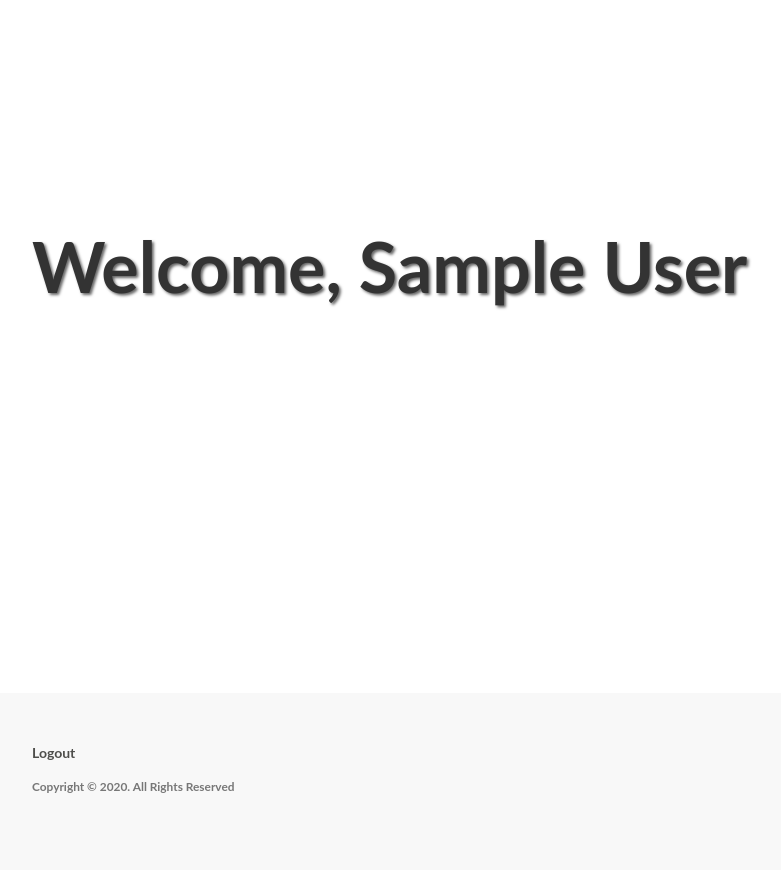
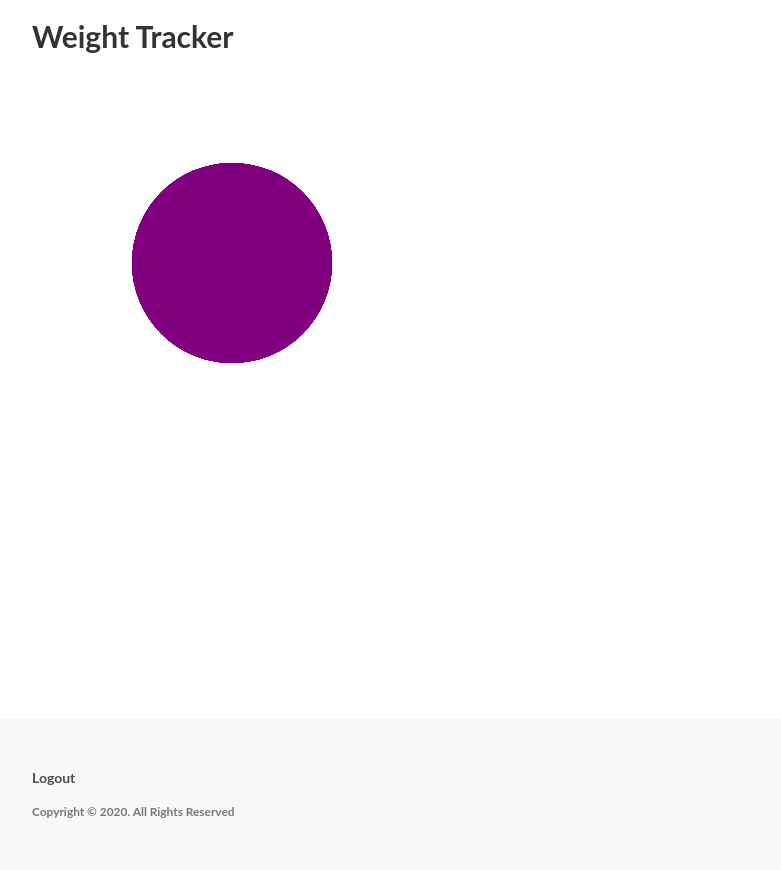
Before and after one commit to shan145/Health-Tracker, a Flask app: page /dashboard in a window 1280 px wide. Shown: the part 51-921 px from the top of the page, without its empty margins (38-819 px from the left). Before the commit the page ends 844 px from the top, so only its background shows below. Run offline with Flask 2, Linux system fonts and the light colour scheme; the visitor is signed in with stand-in values (Sample User, id 1); data comes from the database, SQL or seed files in the repository; parts of the project's set-up code (start-up, migrations or seed data) failed here and were passed over; some libraries are stand-ins or nearby versions.

Commit message:
Adding d3

```diff
--- a/health_app/health/routes.py
+++ b/health_app/health/routes.py
@@ -6,4 +6,4 @@ from flask_login import login_required
 @login_required
 def dashboard():
     # Renders dashboard page for user on /dashboard route
-    return render_template('health/dashboard.html')
+    return render_template('health/dashboard.html', title='Dashboard')
--- /dev/null
+++ b/health_app/static/js/vis.js
@@ -0,0 +1,58 @@
+// health_app/templates/health/vis.js
+
+/**
+ * Creates visualizations for weight data using d3
+ */
+
+// Constants for SVG container
+const height = 600;
+const width = 800;
+const margins = {"top": 50, "right": 50, "bottom": 50, "left": 50};
+const chartHeight = height-margins.top-margins.bottom;
+const chartWidth = width-margins.right-margins.left;
+
+// Constants for scales
+
+
+// Creating Visualization with SVG
+let svg = d3.select("#svg")
+            .append("svg")
+            .attr("height", height)
+            .attr("width", width)
+
+//Creating tester svg for now-need to add routes for getting health data
+function randomPixel() {
+    return Math.random() * svg.attr("height");
+  }
+
+
+// JS style loop
+let colors = ["red","blue","red","blue","red","blue","red","blue","red","blue"];
+colors.forEach( (d, i) => {
+    // d = the element in the array
+    // i = the position in the array
+    console.log(d,i);
+
+    let rad = 4 + Math.random() * 20;
+
+    svg.append("circle")
+    .attr("r", rad)
+    .attr("cx", randomPixel() )
+    .attr("cy", randomPixel() )
+    .attr("fill", d);
+
+
+} );
+
+
+// 4. How do we update the attributes of existing elements?
+d3.selectAll("circle")
+    .transition().delay(1000).duration(500)
+    .attr("r",20);
+
+d3.selectAll("circle")
+    .transition().delay(1600).duration(500)
+    .attr("r", 100)
+    .attr("cx", 200)
+    .attr("cy", 200)
+    .style("fill", "purple");
--- a/health_app/templates/base.html
+++ b/health_app/templates/base.html
@@ -3,11 +3,12 @@
 <!DOCTYPE html>
 <html lang="en">
 <head>
-    <title>{{ title }} | Welcome to Your Health Tracker</title>
+    <title>{{ title }} | Health Tracker</title>
     <link href="https://maxcdn.bootstrapcdn.com/bootstrap/3.3.7/css/bootstrap.min.css" rel="stylesheet">
     <link href="https://maxcdn.bootstrapcdn.com/font-awesome/4.7.0/css/font-awesome.min.css" rel="stylesheet">
     <link href="{{ url_for('static', filename='css/style.css') }}" rel="stylesheet">
     <link rel="shortcut icon" href="{{ url_for('static', filename='img/favicon.ico') }}">
+    <script src="https://d3js.org/d3.v5.min.js"></script>
 </head>
 <body>
     <nav class="navbar navbar-default navbar-fixed-top topnav" role="navigation">
--- a/health_app/templates/health/dashboard.html
+++ b/health_app/templates/health/dashboard.html
@@ -7,8 +7,9 @@
     <div class="container">
         <div class="row">
             <div class="col-lg-12">
-                <div class="intro-message">
-                    <h1>Welcome, {{current_user.first_name}} {{current_user.last_name}}</h1>
+                <h2>Weight Tracker</h2>
+                <div id="svg">
+                    <script src="{{ url_for('static', filename='js/vis.js') }}"></script>
                 </div>
             </div>
         </div>
```
